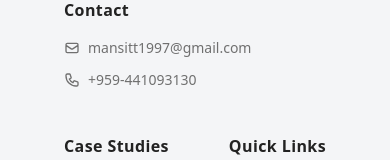
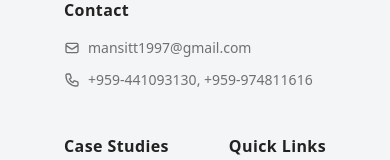
Before and after one commit to maltin123/my-portfolio, a React (Vite) app: page / in a window 390 px wide. Shown: the part 10784-10944 px from the top of the page. Built offline with nearby package versions, Linux system fonts and the light colour scheme.

Commit message:
Update resume, add second phone number

```diff
--- a/src/components/Footer.jsx
+++ b/src/components/Footer.jsx
@@ -63,11 +63,7 @@ export default function Footer({ simple }) {
                   mansitt1997@gmail.com
                 </a>
               </li>
-              <li>
-                <a
-                  href="tel:+959441093130"
-                  className="text-muted text-sm hover:text-accent transition-colors duration-300 inline-flex items-center gap-2"
-                >
+              <li className="text-muted text-sm inline-flex items-center gap-2">
                 <svg
                   className="w-4 h-4"
                   fill="none"
@@ -81,8 +77,21 @@ export default function Footer({ simple }) {
                     d="M3 5a2 2 0 012-2h3.28a1 1 0 01.948.684l1.498 4.493a1 1 0 01-.502 1.21l-2.257 1.13a11.042 11.042 0 005.516 5.516l1.13-2.257a1 1 0 011.21-.502l4.493 1.498a1 1 0 01.684.949V19a2 2 0 01-2 2h-1C9.716 21 3 14.284 3 6V5z"
                   />
                 </svg>
+                <span>
+                  <a
+                    href="tel:+959441093130"
+                    className="hover:text-accent transition-colors duration-300"
+                  >
                     +959-441093130
                   </a>
+                  {", "}
+                  <a
+                    href="tel:+959974811616"
+                    className="hover:text-accent transition-colors duration-300"
+                  >
+                    +959-974811616
+                  </a>
+                </span>
               </li>
             </ul>
           </div>
```
Also changed, not shown: 1 other file (tests, documents, lock files or other folders). Lines whose indentation alone changed are shown as unchanged.
